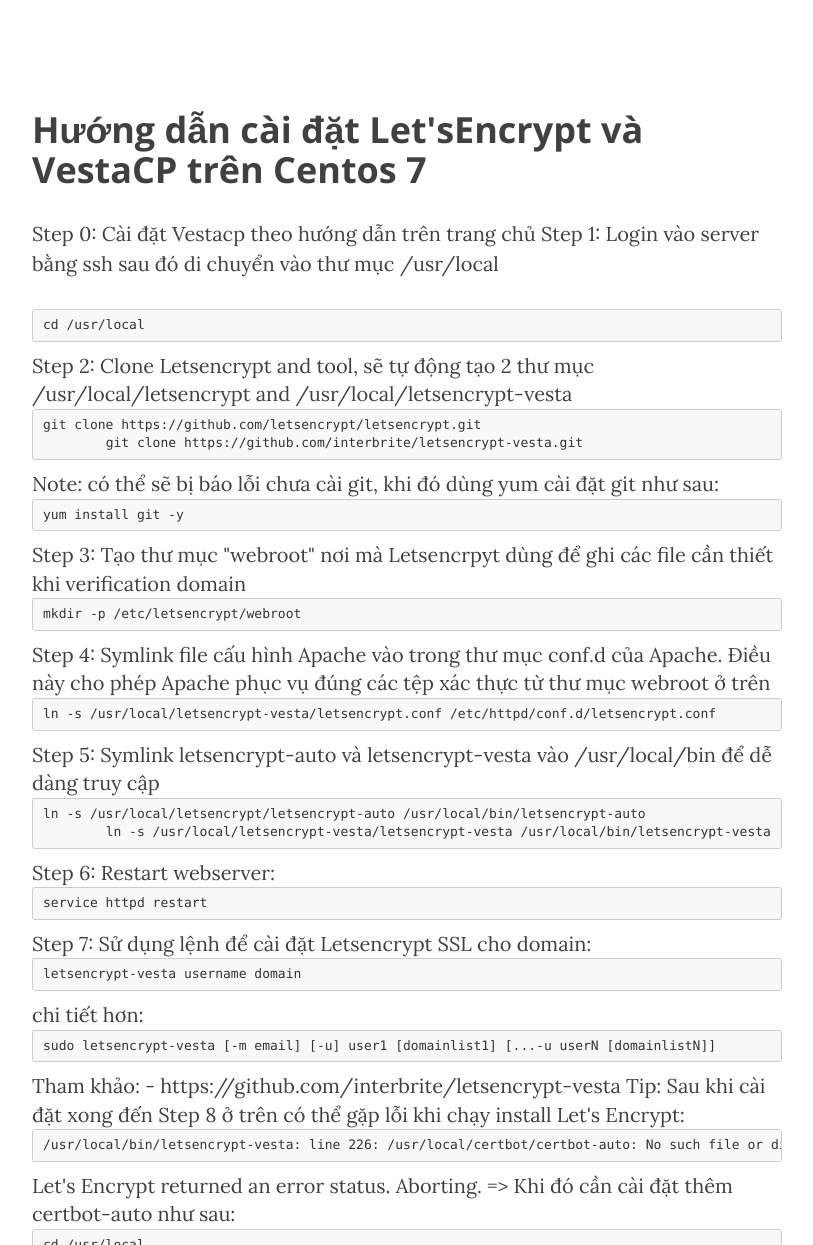
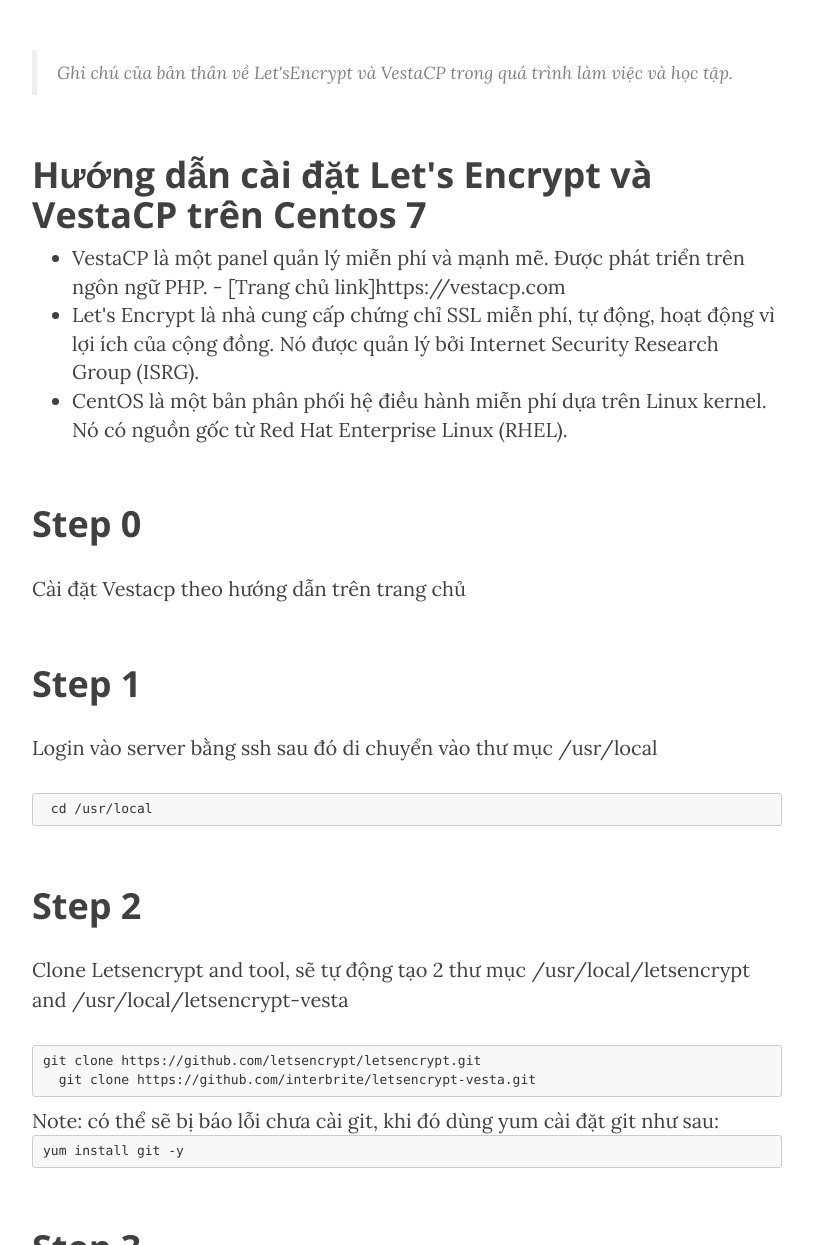
Before and after one commit to CarlPham/carlpham.github.io, a Jekyll site: the page built from _posts/2018-04-24-letsencrypt-vestacp-centos7.markdown, in a window 1280 px wide and 1400 px high, scrolled down 381 px. Shown: the part 155-1400 px from the top of the window, without its empty margins (233-1046 px from the left). Built offline with Jekyll 4.4.1, drawn with Linux system fonts in a browser that asks for light colours; nearby versions of some CDN libraries; some of the changed text lies outside the part shown.

Commit message:
format post

```diff
--- a/_posts/2018-04-24-letsencrypt-vestacp-centos7.markdown
+++ b/_posts/2018-04-24-letsencrypt-vestacp-centos7.markdown
@@ -6,55 +6,86 @@
 author:     "Carl Pham"
 header-img: "img/how-to-install-lets-encrypt-using-vesta-control-panel"
 ---
-<h2 class="section-heading">Hướng dẫn cài đặt Let'sEncrypt và VestaCP trên Centos 7</h2>
+<blockquote>Ghi chú của bản thân về Let'sEncrypt và VestaCP trong quá trình làm việc và học tập.</blockquote>
+<h2 class="section-heading">Hướng dẫn cài đặt Let's Encrypt và VestaCP trên Centos 7</h2>
+<ul>
+  <li>VestaCP là một panel quản lý miễn phí và mạnh mẽ. Được phát triển trên ngôn ngữ PHP. - [Trang chủ link]https://vestacp.com</li>
+  <li>Let's Encrypt là nhà cung cấp chứng chỉ SSL miễn phí, tự động, hoạt động vì lợi ích của cộng đồng. Nó được quản lý bởi Internet Security Research Group (ISRG).</li>
+  <li>CentOS là một bản phân phối hệ điều hành miễn phí dựa trên Linux kernel. Nó có nguồn gốc từ Red Hat Enterprise Linux (RHEL).</li>
+</ul>
+
+<h2 class="section-heading">Step 0</h2>
 <p>
-Step 0:
-	Cài đặt Vestacp theo hướng dẫn trên trang chủ
-Step 1:
-	Login vào server bằng ssh sau đó di chuyển vào thư mục /usr/local
-	<pre>cd /usr/local</pre>
-Step 2:
-	Clone Letsencrypt and tool, sẽ tự động tạo 2 thư mục /usr/local/letsencrypt and /usr/local/letsencrypt-vesta
-	<pre>git clone https://github.com/letsencrypt/letsencrypt.git
-	git clone https://github.com/interbrite/letsencrypt-vesta.git</pre>
-	Note: có thể sẽ bị báo lỗi chưa cài git, khi đó dùng yum cài đặt git như sau: <pre>yum install git -y</pre>
-Step 3:
-	Tạo thư mục "webroot" nơi mà Letsencrpyt dùng để ghi các file cần thiết khi verification domain
-	<pre>mkdir -p /etc/letsencrypt/webroot</pre>
-Step 4:
-	Symlink file cấu hình Apache vào trong thư mục conf.d của Apache. Điều này cho phép Apache phục vụ đúng các tệp xác thực từ thư mục webroot ở trên
-	<pre>ln -s /usr/local/letsencrypt-vesta/letsencrypt.conf /etc/httpd/conf.d/letsencrypt.conf</pre>
-Step 5:
-	Symlink letsencrypt-auto và letsencrypt-vesta vào /usr/local/bin để dễ dàng truy cập
-	<pre>ln -s /usr/local/letsencrypt/letsencrypt-auto /usr/local/bin/letsencrypt-auto
-	ln -s /usr/local/letsencrypt-vesta/letsencrypt-vesta /usr/local/bin/letsencrypt-vesta</pre>
-Step 6:
-	Restart webserver:
-	<pre>service httpd restart</pre>
-Step 7:
-	Sử dụng lệnh để cài đặt Letsencrypt SSL cho domain:
-	<pre>letsencrypt-vesta username domain</pre>
-	chi tiết hơn: <pre>sudo letsencrypt-vesta [-m email] [-u] user1 [domainlist1] [...-u userN [domainlistN]]</pre>
-Tham khảo:
-	- https://github.com/interbrite/letsencrypt-vesta
+  Cài đặt Vestacp theo hướng dẫn trên trang chủ
+</p>
 
-Tip:
-	Sau khi cài đặt xong đến Step 8 ở trên có thể gặp lỗi khi chạy install Let's Encrypt:
-	<pre>/usr/local/bin/letsencrypt-vesta: line 226: /usr/local/certbot/certbot-auto: No such file or directory</pre>
+<h2 class="section-heading">Step 1</h2>
+<p>
+  Login vào server bằng ssh sau đó di chuyển vào thư mục /usr/local
+  <pre> cd /usr/local </pre>
+</p>
+
+<h2 class="section-heading">Step 2</h2>
+<p>
+  Clone Letsencrypt and tool, sẽ tự động tạo 2 thư mục /usr/local/letsencrypt and /usr/local/letsencrypt-vesta
+  <pre>git clone https://github.com/letsencrypt/letsencrypt.git
+  git clone https://github.com/interbrite/letsencrypt-vesta.git</pre>
+  Note: có thể sẽ bị báo lỗi chưa cài git, khi đó dùng yum cài đặt git như sau: <pre>yum install git -y</pre>
+</p>
+
+<h2 class="section-heading">Step 3</h2>
+<p>
+  Tạo thư mục "webroot" nơi mà Letsencrpyt dùng để ghi các file cần thiết khi verification domain
+  <pre>mkdir -p /etc/letsencrypt/webroot</pre>
+</p>
+
+<h2 class="section-heading">Step 4</h2>
+<p>
+  Symlink file cấu hình Apache vào trong thư mục conf.d của Apache. Điều này cho phép Apache phục vụ đúng các tệp xác thực từ thư mục webroot ở trên
+  <pre>ln -s /usr/local/letsencrypt-vesta/letsencrypt.conf /etc/httpd/conf.d/letsencrypt.conf</pre>
+</p>
+
+<h2 class="section-heading">Step 5</h2>
+<p>
+  Symlink letsencrypt-auto và letsencrypt-vesta vào /usr/local/bin để dễ dàng truy cập
+  <pre>ln -s /usr/local/letsencrypt/letsencrypt-auto /usr/local/bin/letsencrypt-auto
+  ln -s /usr/local/letsencrypt-vesta/letsencrypt-vesta /usr/local/bin/letsencrypt-vesta</pre>
+</p>
+
+<h2 class="section-heading">Step 6</h2>
+<p>
+  Restart webserver:
+  <pre>service httpd restart</pre>
+</p>
+
+<h2 class="section-heading">Step 7</h2>
+<p>
+  Sử dụng lệnh để cài đặt Letsencrypt SSL cho domain:
+  <pre>letsencrypt-vesta username domain</pre>
+  chi tiết hơn: <pre>sudo letsencrypt-vesta [-m email] [-u] user1 [domainlist1] [...-u userN [domainlistN]]</pre>
+</p>
+
+<h2 class="section-heading">Tham khảo</h2>
+  - [Let'sEncrypt VestaCP link] https://github.com/interbrite/letsencrypt-vesta
+
+<h2 class="section-heading">Tip</h2>
+<p>
+  Sau khi cài đặt xong đến Step 7 ở trên có thể gặp lỗi khi chạy install Let's Encrypt:
+  <pre>/usr/local/bin/letsencrypt-vesta: line 226: /usr/local/certbot/certbot-auto: No such file or directory</pre>
 Let's Encrypt returned an error status.  Aborting.
 => Khi đó cần cài đặt thêm certbot-auto như sau:
-	<pre>cd /usr/local
-	git clone https://github.com/certbot/certbot.git</pre>
+  <pre>cd /usr/local
+  git clone https://github.com/certbot/certbot.git</pre>
 Sau đó chạy lại step 8, nó sẽ yêu cầu cài thêm các soft phụ thuộc, khi đó cứ chọn Yes thôi.
 Tiếp theo cần chạy certbot-auto dành riêng cho nginx bằng lệnh sau:
-	<pre>/usr/local/certbot/certbot-auto --nginx</pre>
+  <pre>/usr/local/certbot/certbot-auto --nginx</pre>
 Tới đây là ngon rồi, nó sẽ hỏi tên domain cần cài đặt, chỉ việc chọn theo số tương ứng là xong.
 Nó có cho mình 2 option để chọn, mình chọn đại số 1 vì chưa bít nó khác nhau như thế nào:
 1: No redirect - Make no further changes to the webserver configuration.
 2: Redirect - Make all requests redirect to secure HTTPS access. Choose this for
 new sites, or if you're confident your site works on HTTPS. You can undo this
 change by editing your web server's configuration.
+</p>
 
-Link tham khảo thêm về Certbot:
-	- https://certbot.eff.org/lets-encrypt/debianwheezy-nginx
-</p>
+<h2 class="section-heading">Link tham khảo thêm về Certbot</h2>
+  - [Certbot link] https://certbot.eff.org/lets-encrypt/debianwheezy-nginx
```
